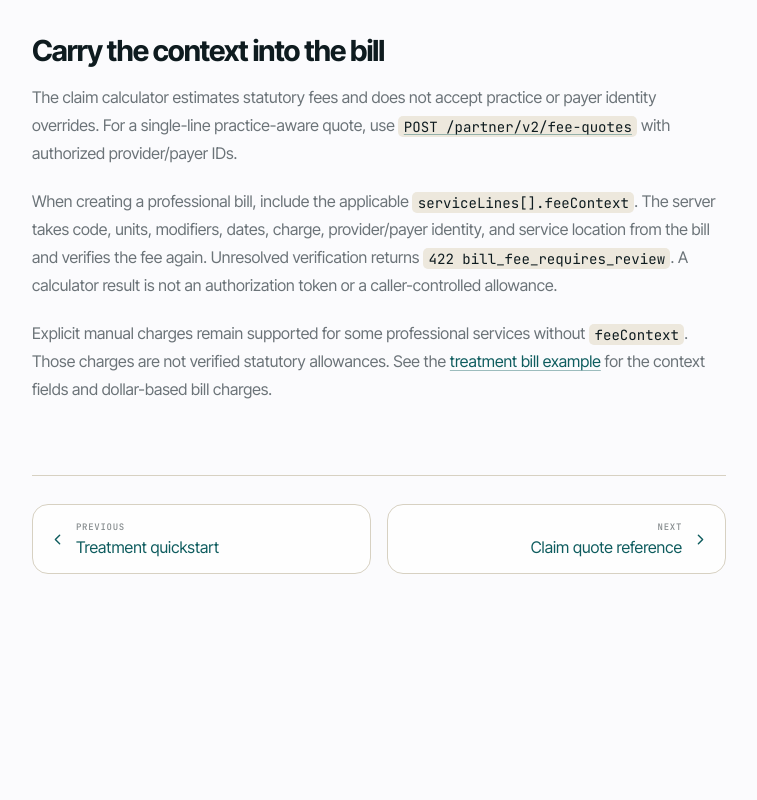
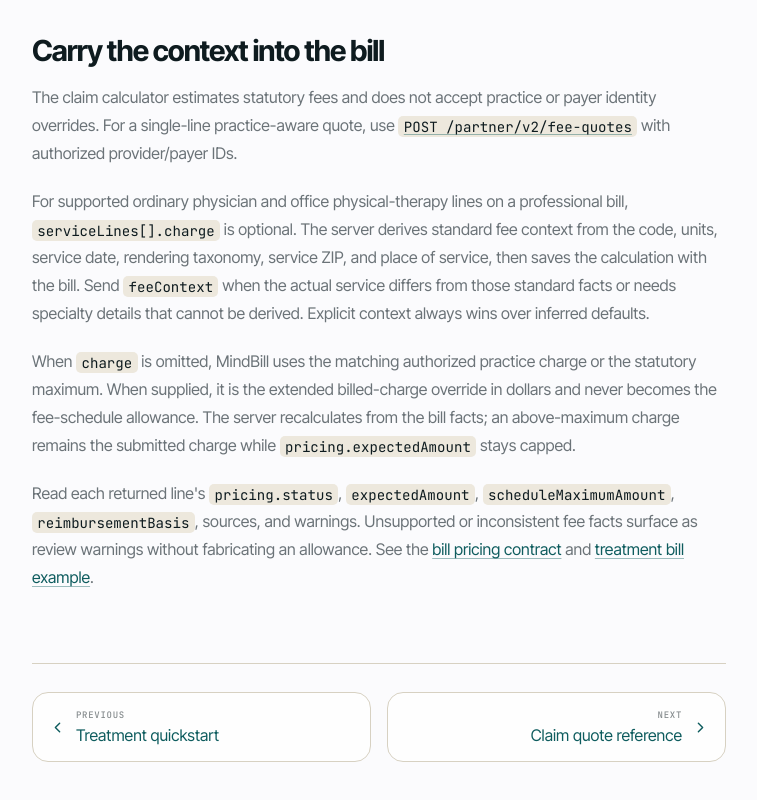
Before and after one commit to incidentfox/mindbill-docs, a Next.js app: page /guides/fee-schedules in a window 1280 px wide. Shown: the part 8591-9391 px from the top of the page, without its empty margins (272-1029 px from the left). Before the commit the page ends 9261 px from the top, so only its background shows below. Built offline with nearby package versions, Linux system fonts and the light colour scheme.

Commit message:
Document automatic professional fee pricing (#72)
Co-authored-by: Software Factory <factory@mindbill.org>

```diff
--- a/app/guides/fee-schedules/page.tsx
+++ b/app/guides/fee-schedules/page.tsx
@@ -132,7 +132,8 @@ export default function FeeSchedulesPage() {
     </Callout>
     <h2 id="submission">Carry the context into the bill</h2>
     <p>The claim calculator estimates statutory fees and does not accept practice or payer identity overrides. For a single-line practice-aware quote, use <Link href="/api-reference/treatment-fee-quote"><code>POST /partner/v2/fee-quotes</code></Link> with authorized provider/payer IDs.</p>
-    <p>When creating a professional bill, include the applicable <code>serviceLines[].feeContext</code>. The server takes code, units, modifiers, dates, charge, provider/payer identity, and service location from the bill and verifies the fee again. Unresolved verification returns <code>422 bill_fee_requires_review</code>. A calculator result is not an authorization token or a caller-controlled allowance.</p>
-    <p>Explicit manual charges remain supported for some professional services without <code>feeContext</code>. Those charges are not verified statutory allowances. See the <Link href="/learn/treatment-quickstart#fields">treatment bill example</Link> for the context fields and dollar-based bill charges.</p>
+    <p>For supported ordinary physician and office physical-therapy lines on a professional bill, <code>serviceLines[].charge</code> is optional. The server derives standard fee context from the code, units, service date, rendering taxonomy, service ZIP, and place of service, then saves the calculation with the bill. Send <code>feeContext</code> when the actual service differs from those standard facts or needs specialty details that cannot be derived. Explicit context always wins over inferred defaults.</p>
+    <p>When <code>charge</code> is omitted, MindBill uses the matching authorized practice charge or the statutory maximum. When supplied, it is the extended billed-charge override in dollars and never becomes the fee-schedule allowance. The server recalculates from the bill facts; an above-maximum charge remains the submitted charge while <code>pricing.expectedAmount</code> stays capped.</p>
+    <p>Read each returned line&apos;s <code>pricing.status</code>, <code>expectedAmount</code>, <code>scheduleMaximumAmount</code>, <code>reimbursementBasis</code>, sources, and warnings. Unsupported or inconsistent fee facts surface as review warnings without fabricating an allowance. See the <Link href="/guides/bills#pricing">bill pricing contract</Link> and <Link href="/learn/treatment-quickstart#fields">treatment bill example</Link>.</p>
   </DocPage>;
 }
--- a/lib/api-reference.ts
+++ b/lib/api-reference.ts
@@ -119,12 +119,12 @@ const createBillFields: ApiField[] = [
   { name: "serviceLines[].code", type: "string", required: true, description: "Procedure or service code, such as ML201 or 99205." },
   { name: "serviceLines[].modifiers", type: "string[]", description: "Procedure modifiers without hyphens." },
   { name: "serviceLines[].units", type: "number", description: "Positive integer unit count.", constraint: "Default: 1; 1–10,000" },
-  { name: "serviceLines[].charge", type: "number", description: "Reviewed total charge for this line, not a unit price. Required for professional treatment bills; do not assume a fee quote is available for every service.", constraint: "> 0" },
+  { name: "serviceLines[].charge", type: "number", description: "Optional extended billed-charge override in dollars, not a unit price or allowance. For supported professional lines, MindBill uses a matching practice charge or the statutory maximum when omitted. Specialty claim forms can still require a charge.", constraint: "> 0" },
   { name: "serviceLines[].serviceDate", type: "string", description: "Treatment line date of service; defaults to service.date.", constraint: "YYYY-MM-DD" },
   { name: "serviceLines[].serviceDateEnd", type: "string", description: "Optional treatment line end date.", constraint: "YYYY-MM-DD" },
   { name: "serviceLines[].diagnosisPointers", type: "number[]", description: "Professional treatment: one-based positions in diagnoses that apply to this procedure. Medical-legal billing uses the shared diagnosis list.", constraint: "At most 4 pointers, each 1–12 and referencing a supplied diagnosis" },
   { name: "serviceLines[].rfaItemId", type: "string", description: "Optional saved RFA item for professional treatment. The server validates the authorization against this bill; linking an item does not establish approval." },
-  { name: "serviceLines[].feeContext", type: "object", description: "Clinical and billing context for server verification of a treatment fee. Code, dates, units, charge, provider/payer identity, and service location are taken from the bill. An unresolved quote returns 422 bill_fee_requires_review. See the California fee guide and OpenAPI for the applicable specialty context." },
+  { name: "serviceLines[].feeContext", type: "object", description: "Optional clinical and billing facts for fee verification when a service differs from the standard context inferred from the bill or requires specialty details. Explicit context wins over defaults. Unresolved pricing is returned in pricing.status and pricing.warnings rather than treating the charge as an allowance." },
 ];
 
 const billResponseFields: ApiField[] = [
@@ -136,7 +136,14 @@ const billResponseFields: ApiField[] = [
   { name: "patient", type: "PatientSnapshot", required: true, description: "Frozen patient values on this bill." },
   { name: "claim", type: "ClaimSnapshot", required: true, description: "Frozen claim and payer values, including diagnoses." },
   { name: "service", type: "object", required: true, description: "Primary service date, optional end date, and authorization number." },
-  { name: "serviceLines", type: "ServiceLine[]", required: true, description: "Procedure lines and calculated allowed amounts." },
+  { name: "serviceLines", type: "ServiceLine[]", required: true, description: "Procedure lines with billed charges and fee-calculation results kept separate." },
+  { name: "serviceLines[].charge", type: "number", required: true, description: "Extended billed charge in dollars. This is not necessarily the expected reimbursement." },
+  { name: "serviceLines[].pricing.status", type: '"calculated" | "manual_charge" | "requires_review"', required: true, description: "Whether the line has a verified saved calculation, only a manual charge, or needs review." },
+  { name: "serviceLines[].pricing.expectedAmount", type: "number | null", required: true, description: "Saved estimated reimbursement in dollars. Null when no verified calculation is available." },
+  { name: "serviceLines[].pricing.scheduleMaximumAmount", type: "number | null", required: true, description: "Applicable fee-schedule ceiling before a billed-charge cap, in dollars." },
+  { name: "serviceLines[].pricing.statutoryMaximumAmount", type: "number | null", required: true, description: "Statutory maximum retained separately when a payer contract applies." },
+  { name: "serviceLines[].pricing.reimbursementBasis", type: '"statutory_schedule" | "payer_contract" | null', required: true, description: "Source of the expected reimbursement when calculated." },
+  { name: "serviceLines[].pricing.warnings", type: "object[]", required: true, description: "Structured attention items such as charge_exceeds_schedule_maximum, fee_context_required, or saved_fee_quote_mismatch." },
   { name: "documents", type: "BillDocument[]", required: true, description: "Documents currently included in the payer packet." },
   { name: "amounts", type: "object", required: true, description: "Charged, paid, and balance amounts." },
 ];
@@ -310,7 +317,22 @@ export const apiEndpoints: ApiEndpoint[] = [
   "billingProvider": { "name": "Example Evaluations", "taxId": "123456789", "npi": "1234567890", "phone": "5595550100", "address": { "line1": "200 Market St", "city": "Fresno", "state": "CA", "postalCode": "93721" } },
   "renderingProvider": { "name": "Morgan Chen, MD", "npi": "1098765432", "taxonomy": "2084P0800X" },
   "serviceLocation": { "name": "Fresno Exam Office", "placeOfServiceCode": "11", "address": { "line1": "300 Pine Ave", "city": "Fresno", "state": "CA", "postalCode": "93721" } },
-  "serviceLines": [{ "id": "line_01", "code": "ML201", "modifiers": ["95"], "units": 1, "allowed": 2015 }],
+  "serviceLines": [{
+    "id": "line_01",
+    "code": "ML201",
+    "modifiers": ["95"],
+    "units": 1,
+    "charge": 2015,
+    "allowed": 2015,
+    "pricing": {
+      "status": "calculated",
+      "expectedAmount": 2015,
+      "scheduleMaximumAmount": 2015,
+      "statutoryMaximumAmount": 2015,
+      "reimbursementBasis": "statutory_schedule",
+      "warnings": []
+    }
+  }],
   "documents": [{
     "id": "doc_01J6Y7J2E7D3J5F9Q8K4M6N1P0",
     "externalId": "document_456",
```
Also changed, not shown: app/guides/bills/page.tsx (+32 -2 lines).
